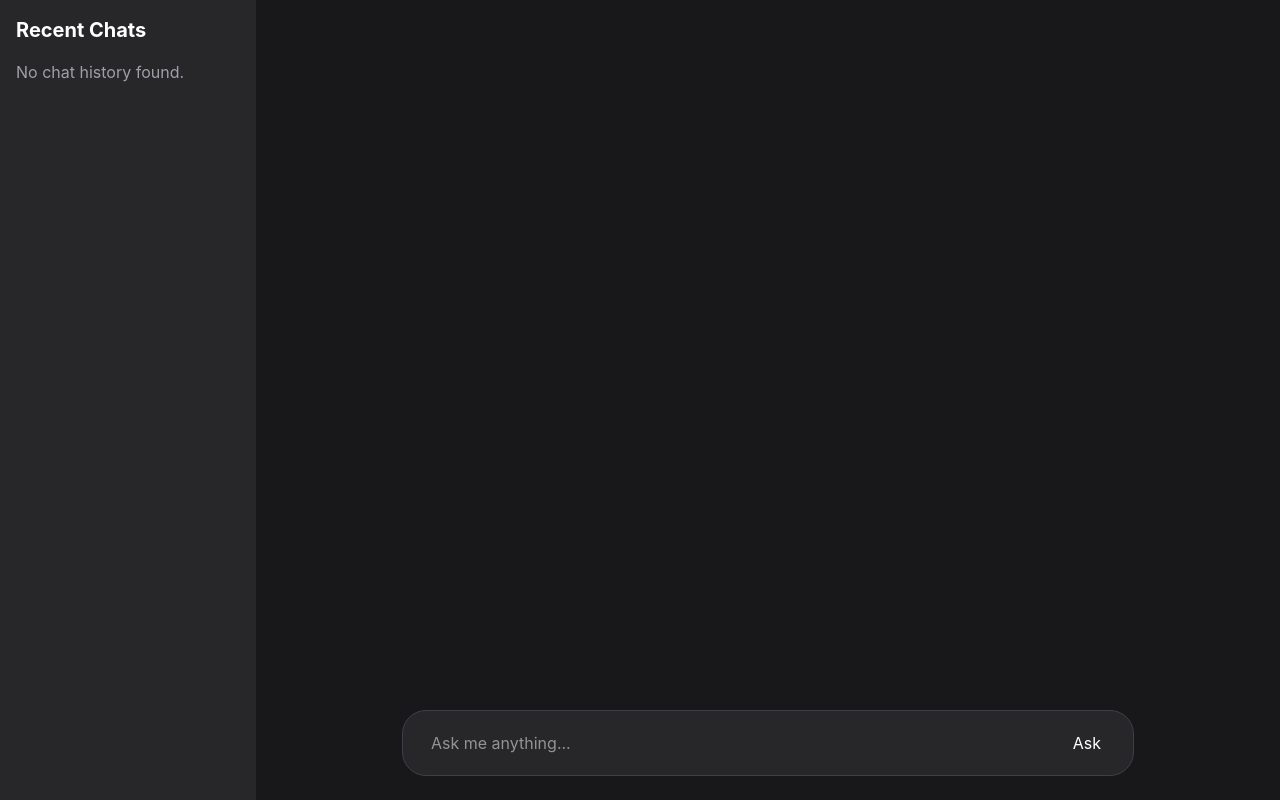
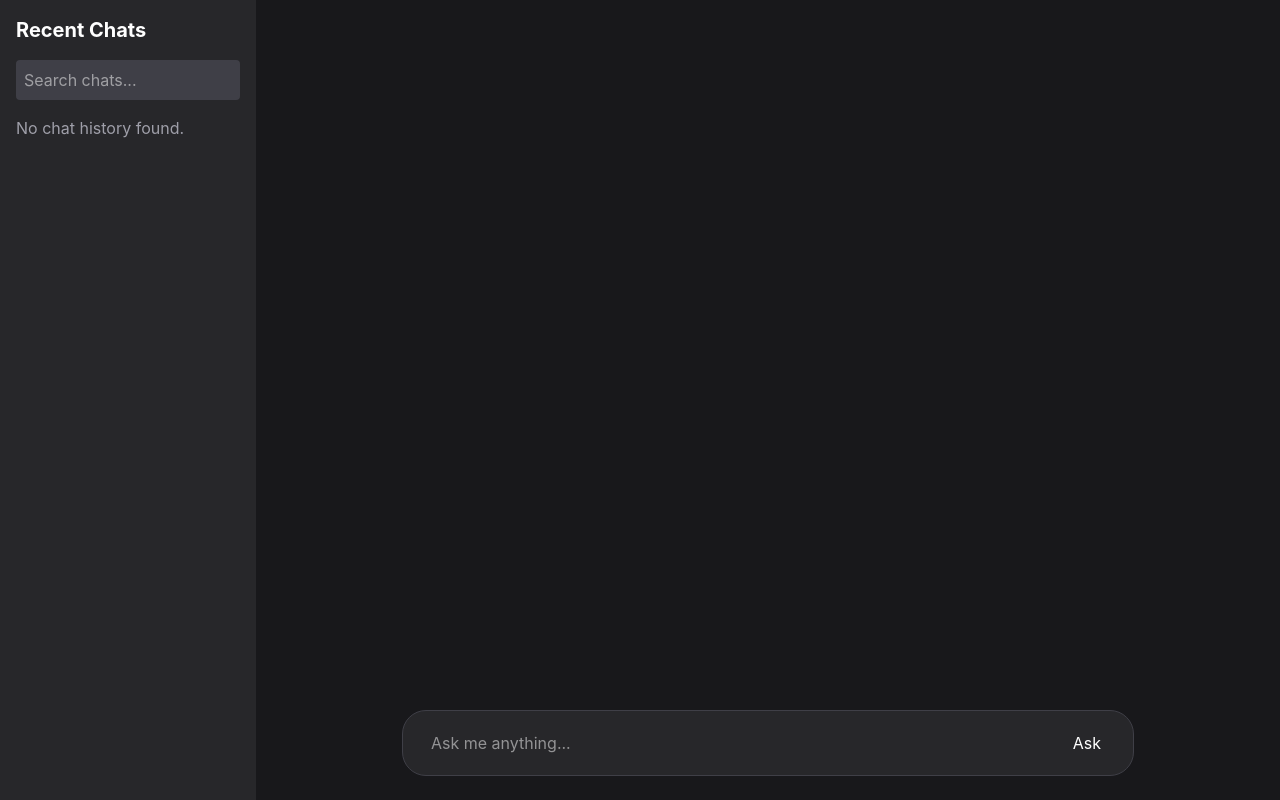
Before and after one commit to Bhumika899/AI-TOOL, a React (Vite) app: page / in a window 1280 px wide. Built offline with nearby package versions, Linux system fonts and the light colour scheme.

Commit message:
ADDED SEARCH HISTORY

```diff
--- a/src/App.jsx
+++ b/src/App.jsx
@@ -8,6 +8,7 @@ function App() {
   const [messages, setMessages] = useState([]);
   const [loading, setLoading] = useState(false);
   const [recentHistory, setRecentHistory] = useState([]);
+  const [searchTerm, setSearchTerm] = useState("");
 
   useEffect(() => {
     try {
@@ -150,6 +151,9 @@ function App() {
     localStorage.removeItem("history");
     setRecentHistory([]);
   };
+  const filteredHistory = recentHistory.filter((item) =>
+    item.toLowerCase().includes(searchTerm.toLowerCase())
+  );
 
   return (
     <div className="grid grid-cols-5 h-screen bg-zinc-900">
@@ -158,9 +162,15 @@ function App() {
         <h2 className="text-white text-xl font-bold mb-4">
           Recent Chats
         </h2>
-
-        {recentHistory.length > 0 ? (
-          recentHistory.map((item, index) => (
+        <input
+          type="text"
+          placeholder="Search chats..."
+          value={searchTerm}
+          onChange={(e) => setSearchTerm(e.target.value)}
+          className="w-full p-2 mb-4 rounded bg-zinc-700 text-white outline-none"
+        />
+        {filteredHistory.length > 0 ? (
+          filteredHistory.map((item, index) => (
             <div
               key={index}
               className="flex justify-between items-center p-2 mb-2 rounded hover:bg-zinc-700"
@@ -170,7 +180,9 @@ function App() {
               </span>
 
               <button
-                onClick={() => deleteHistory(index)}
+                onClick={() =>
+                  deleteHistory(recentHistory.indexOf(item))
+                }
                 className="text-red-400 hover:text-red-600 ml-2"
               >
                 ✕
@@ -179,7 +191,9 @@ function App() {
           ))
         ) : (
           <p className="text-zinc-400">
-            No chat history found.
+            {searchTerm
+              ? "No matching chats found."
+              : "No chat history found."}
           </p>
         )}
 
@@ -201,14 +215,14 @@ function App() {
             <div
               key={index}
               className={`flex mb-4 ${msg.type === "question"
-                  ? "justify-end"
-                  : "justify-start"
+                ? "justify-end"
+                : "justify-start"
                 }`}
             >
               <div
                 className={`max-w-[75%] px-5 py-3 rounded-2xl ${msg.type === "question"
-                    ? "bg-blue-600 text-white"
-                    : "bg-zinc-800 text-white"
+                  ? "bg-blue-600 text-white"
+                  : "bg-zinc-800 text-white"
                   }`}
               >
                 {msg.type === "answer" ? (
```
